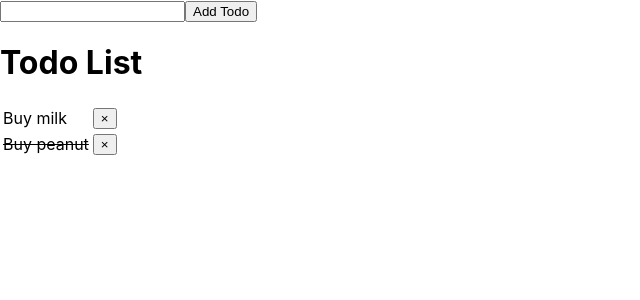
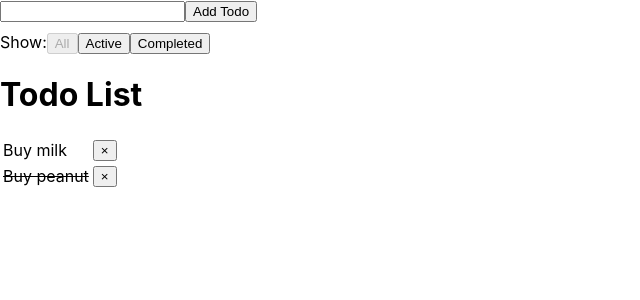
Before and after one commit to duclm-techmaster/todoapp, a React (Create React App) app: page / in a window 1280 px wide. Shown: the top 300 px of the page, without its empty margins (0-640 px from the left). Built offline with nearby package versions, Linux system fonts and the light colour scheme.

Commit message:
Apply to UPDATE_FILTER useSelector() for shownTodos

```diff
--- a/src/App.js
+++ b/src/App.js
@@ -4,25 +4,10 @@ import TodoForm from './components/TodoForm'
 import Filter from './components/Filter'
 
 function App() {
-  // let shownTodos
-  // switch (filter) {
-  //   case FILTER.COMPLETED:
-  //     shownTodos = todos.filter(todo => todo.completed)
-  //     break;
-
-  //   case FILTER.ACTIVE:
-  //     shownTodos = todos.filter(todo => !todo.completed)
-  //     break;
-
-  //   default:
-  //     shownTodos = todos
-  //     break;
-  // }
-
   return (
     <>
       <TodoForm />
-      {/* <Filter onUpdateFilter={onUpdateFilter} filter={filter} /> */}
+      <Filter />
       <TodoList />
     </>
   )
--- a/src/components/Filter.js
+++ b/src/components/Filter.js
@@ -2,13 +2,13 @@ import React from 'react'
 import FilterItem from './FilterItem'
 import { FILTER } from '../constant'
 
-export default function Filter(props) {
+export default function Filter() {
   return (
     <div style={{ paddingTop: 10 }}>
       Show:
-      <FilterItem text={FILTER.ALL} {...props} />
-      <FilterItem text={FILTER.ACTIVE} {...props} />
-      <FilterItem text={FILTER.COMPLETED} {...props} />
+      <FilterItem text={FILTER.ALL} />
+      <FilterItem text={FILTER.ACTIVE} />
+      <FilterItem text={FILTER.COMPLETED} />
     </div>
   )
 }
--- a/src/components/FilterItem.js
+++ b/src/components/FilterItem.js
@@ -1,9 +1,16 @@
 import React from 'react'
+import { useSelector, useDispatch } from 'react-redux'
 
-export default function FilterItem({ text, onUpdateFilter, filter }) {
+export default function FilterItem({ text }) {
+  const filter = useSelector(state => state.filter)
+  const dispatch = useDispatch()
+
   return (
     <button
-      onClick={() => onUpdateFilter(text)}
+      onClick={() => dispatch({
+        type: 'UPDATE_FILTER',
+        filter: text
+      })}
       disabled={filter === text}
     >
       {text}
--- a/src/components/TodoList.js
+++ b/src/components/TodoList.js
@@ -1,16 +1,28 @@
 import React from 'react'
 import Todo from './Todo'
 import { useSelector } from 'react-redux'
+import { FILTER } from '../constant'
 
 function TodoList() {
-  const todos = useSelector(state => state.todos)
+  const shownTodos = useSelector(state => {
+    switch (state.filter) {
+      case FILTER.COMPLETED:
+        return state.todos.filter(todo => todo.completed)
+
+      case FILTER.ACTIVE:
+        return state.todos.filter(todo => !todo.completed)
+
+      default:
+        return state.todos
+    }
+  })
 
   return (
     <>
       <h1>Todo List</h1>
       <table>
         <tbody>
-          {todos.map(todo =>
+          {shownTodos.map(todo =>
             <Todo key={todo.id} todo={todo} />
           )}
         </tbody>
--- a/src/redux/reducers/filter.js
+++ b/src/redux/reducers/filter.js
@@ -4,9 +4,9 @@ const initialState = FILTER.ALL
 
 export default function(state = initialState, action) {
   switch (action.type) {
-    // case "UPDATE_FILTER": {
-    //   return filter
-    // }
+    case "UPDATE_FILTER": {
+      return action.filter
+    }
 
     default:
       return state
```
